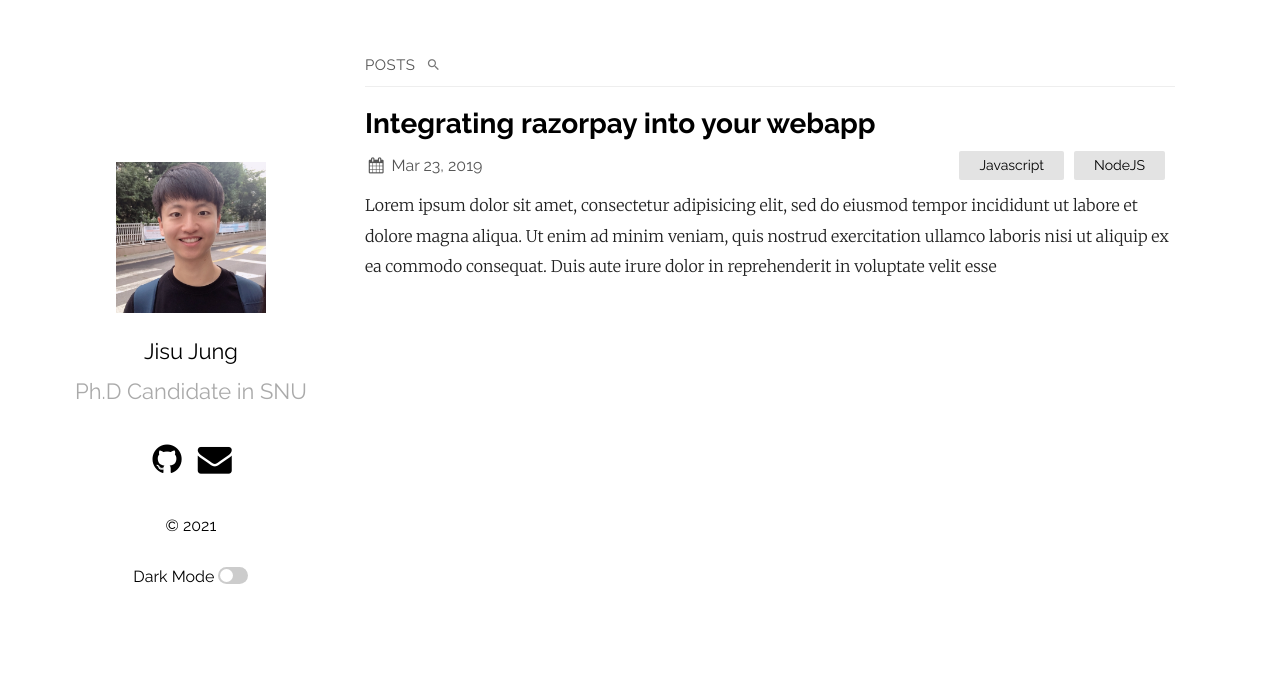
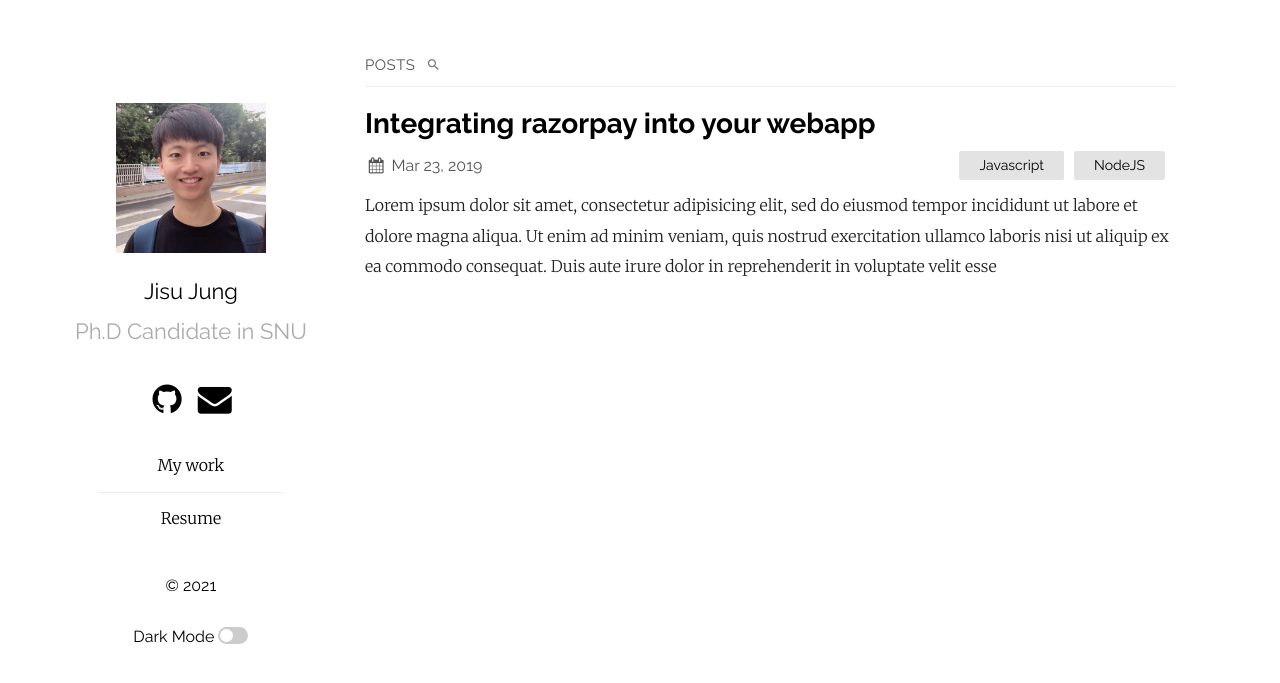
Before and after one commit to JisuJung928/JisuJung928.github.io, a Jekyll site: the page built from index.md, in a window 1280 px wide. Shown: the top 683 px of the page. Built offline with Jekyll 4.4.1, drawn with Linux system fonts in a browser that asks for light colours.

Commit message:
Update _config.yaml

```diff
--- a/_config.yml
+++ b/_config.yml
@@ -21,13 +21,13 @@ plainwhite:
   portfolio_image: "assets/portfolio.png" # the path from the base directory of the site to the image to display (no / at the start)
   html_lang: "en" # set the lang attribute of the <html> tag for the pages. See here for a list of codes: https://www.w3schools.com/tags/ref_country_codes.asp
   condensed_mobile:
-    #- home
+    - home
     - page
     - post
   # generate social links in footer
   social_links:
     #twitter: samarsault
-    github:  https://github.com/JisuJung928
+    github:  JisuJung928
     #linkedIn: in/samarsault
     #dribbble: jekyll
     #flickr:   jekyll
@@ -46,6 +46,11 @@ plainwhite:
     #   instance: example.com
     # - username: jekyll2
     #   instance: example.com
+  navigation:
+    - title: My work
+      url: "/my-work"
+    - title: Resume
+      url: "/resume"
 
 # If you want to link only specific pages in your header, uncomment
 # this and add the path to the pages in order as they should show up
```
